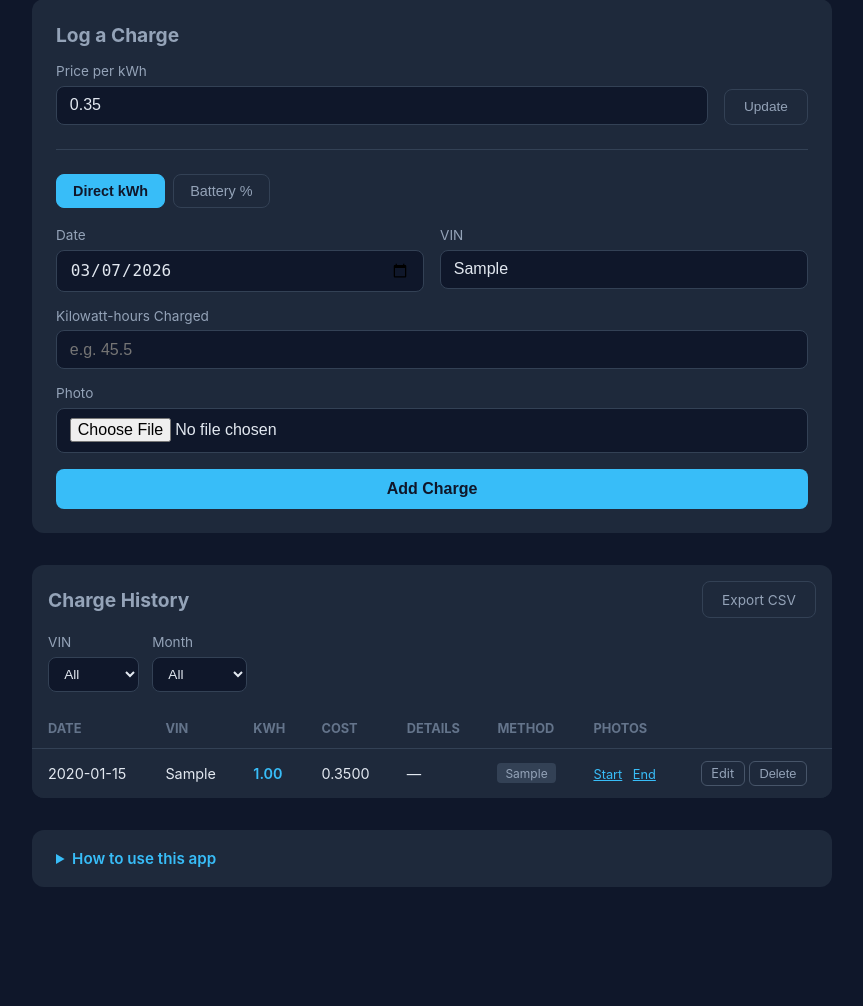
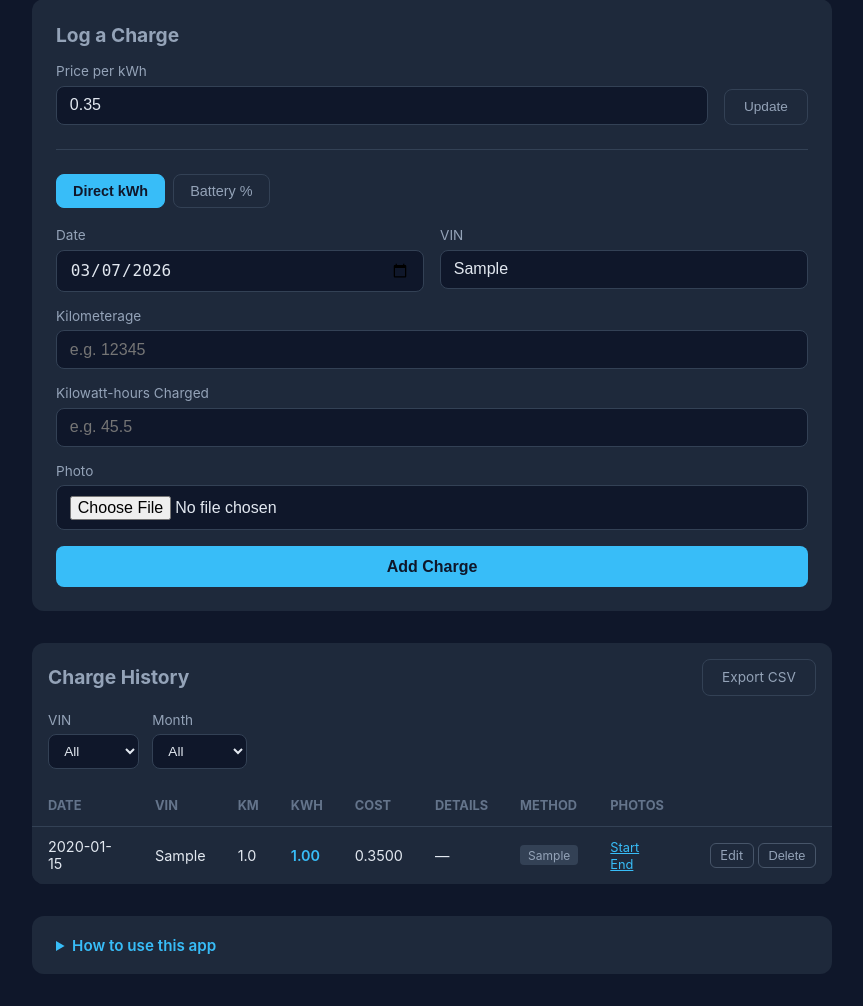
Before and after one commit to ilaysatt/charging-app, a Flask app: page / in a window 1280 px wide. Shown: the part 220-1226 px from the top of the page, without its empty margins (208-1071 px from the left). Before the commit the page ends 1107 px from the top, so only its background shows below. Run offline with Flask 3, Linux system fonts and the light colour scheme; data comes from the database, SQL or seed files in the repository; tables that the repository leaves empty hold one stand-in row (values such as "Sample post").

Commit message:
Add kilometerage field to charge entries
Co-Authored-By: Claude Opus 4.6 <noreply@anthropic.com>

```diff
--- a/app.py
+++ b/app.py
@@ -41,9 +41,9 @@ def init_db():
         )
     """)
     # Add columns to existing databases
-    for col, default in [("vin", "''"), ("photo_start", "''"), ("photo_end", "''")]:
+    for col, col_type, default in [("vin", "TEXT NOT NULL", "''"), ("photo_start", "TEXT NOT NULL", "''"), ("photo_end", "TEXT NOT NULL", "''"), ("km", "REAL", "NULL")]:
         try:
-            conn.execute("ALTER TABLE charges ADD COLUMN %s TEXT NOT NULL DEFAULT %s" % (col, default))
+            conn.execute("ALTER TABLE charges ADD COLUMN %s %s DEFAULT %s" % (col, col_type, default))
         except sqlite3.OperationalError:
             pass
     # Default kWh per percent - user can change in settings
@@ -188,6 +188,8 @@ def add_charge():
         return redirect(url_for("index"))
 
     vin = (request.form.get("vin") or "").strip().upper()
+    km_val = request.form.get("km") or None
+    km = float(km_val) if km_val else None
     if input_method == "percentage":
         photo_start = save_photo(request.files.get("photo_start_pct"))
     else:
@@ -196,9 +198,9 @@ def add_charge():
 
     conn = get_db()
     conn.execute(
-        """INSERT INTO charges (date, kwh, start_pct, end_pct, input_method, vin, photo_start, photo_end)
-           VALUES (?, ?, ?, ?, ?, ?, ?, ?)""",
-        (date_str, kwh, start_pct, end_pct, input_method, vin, photo_start, photo_end),
+        """INSERT INTO charges (date, kwh, start_pct, end_pct, input_method, vin, photo_start, photo_end, km)
+           VALUES (?, ?, ?, ?, ?, ?, ?, ?, ?)""",
+        (date_str, kwh, start_pct, end_pct, input_method, vin, photo_start, photo_end, km),
     )
     conn.commit()
     conn.close()
@@ -245,10 +247,13 @@ def edit_charge(charge_id):
             kwh_per_pct = float(request.form.get("kwh_per_pct") or get_kwh_per_pct())
             kwh = round((end_pct - start_pct) * kwh_per_pct, 2)
 
+        km_val = request.form.get("km") or None
+        km = float(km_val) if km_val else None
+
         conn.execute(
             """UPDATE charges SET date=?, kwh=?, start_pct=?, end_pct=?, input_method=?,
-               vin=?, photo_start=?, photo_end=? WHERE id=?""",
-            (date_str, kwh, start_pct, end_pct, input_method, vin, photo_start, photo_end, charge_id),
+               vin=?, photo_start=?, photo_end=?, km=? WHERE id=?""",
+            (date_str, kwh, start_pct, end_pct, input_method, vin, photo_start, photo_end, km, charge_id),
         )
         conn.commit()
         conn.close()
@@ -305,13 +310,14 @@ def export_csv():
 
     output = io.StringIO()
     writer = csv.writer(output)
-    writer.writerow(["Date", "VIN", "kWh", "Cost", "Start %", "End %", "Input Method"])
+    writer.writerow(["Date", "VIN", "kWh", "Cost", "km", "Start %", "End %", "Input Method"])
     for c in charges:
         writer.writerow([
             c["date"],
             c["vin"],
             c["kwh"],
             round(c["kwh"] * price_per_kwh, 4),
+            c["km"] if c["km"] is not None else "",
             c["start_pct"] if c["start_pct"] is not None else "",
             c["end_pct"] if c["end_pct"] is not None else "",
             c["input_method"],
@@ -399,12 +405,13 @@ def report_pdf():
     # Data table header
     pdf.set_font("Helvetica", "B", 10)
     pdf.cell(10, 8, "#", border=1, align="C")
-    pdf.cell(28, 8, "Date", border=1)
-    pdf.cell(30, 8, "kWh", border=1, align="C")
-    pdf.cell(30, 8, "Cost", border=1, align="C")
-    pdf.cell(22, 8, "Start %", border=1, align="C")
-    pdf.cell(22, 8, "End %", border=1, align="C")
-    pdf.cell(28, 8, "Method", border=1, align="C")
+    pdf.cell(24, 8, "Date", border=1)
+    pdf.cell(22, 8, "km", border=1, align="C")
+    pdf.cell(24, 8, "kWh", border=1, align="C")
+    pdf.cell(28, 8, "Cost", border=1, align="C")
+    pdf.cell(20, 8, "Start %", border=1, align="C")
+    pdf.cell(20, 8, "End %", border=1, align="C")
+    pdf.cell(22, 8, "Method", border=1, align="C")
     pdf.ln()
 
     # Create internal links for each row
@@ -430,21 +437,23 @@ def report_pdf():
             pdf.set_text_color(0, 0, 0)
         else:
             pdf.cell(10, 8, str(i), border=1, align="C")
-        pdf.cell(28, 8, c["date"][:10], border=1)
-        pdf.cell(30, 8, "%.2f" % c["kwh"], border=1, align="C")
-        pdf.cell(30, 8, "%.4f" % cost, border=1, align="C")
-        pdf.cell(22, 8, "%.0f" % c["start_pct"] if c["start_pct"] is not None else "-", border=1, align="C")
-        pdf.cell(22, 8, "%.0f" % c["end_pct"] if c["end_pct"] is not None else "-", border=1, align="C")
-        pdf.cell(28, 8, c["input_method"], border=1, align="C")
+        pdf.cell(24, 8, c["date"][:10], border=1)
+        pdf.cell(22, 8, "%.1f" % c["km"] if c["km"] is not None else "-", border=1, align="C")
+        pdf.cell(24, 8, "%.2f" % c["kwh"], border=1, align="C")
+        pdf.cell(28, 8, "%.4f" % cost, border=1, align="C")
+        pdf.cell(20, 8, "%.0f" % c["start_pct"] if c["start_pct"] is not None else "-", border=1, align="C")
+        pdf.cell(20, 8, "%.0f" % c["end_pct"] if c["end_pct"] is not None else "-", border=1, align="C")
+        pdf.cell(22, 8, c["input_method"], border=1, align="C")
         pdf.ln()
 
     # Totals row
     pdf.set_font("Helvetica", "B", 10)
     pdf.cell(10, 8, "", border=1)
-    pdf.cell(28, 8, "TOTAL", border=1)
-    pdf.cell(30, 8, "%.2f" % total_kwh, border=1, align="C")
-    pdf.cell(30, 8, "%.4f" % total_cost, border=1, align="C")
-    pdf.cell(72, 8, "", border=1)
+    pdf.cell(24, 8, "TOTAL", border=1)
+    pdf.cell(22, 8, "", border=1)
+    pdf.cell(24, 8, "%.2f" % total_kwh, border=1, align="C")
+    pdf.cell(28, 8, "%.4f" % total_cost, border=1, align="C")
+    pdf.cell(62, 8, "", border=1)
 
     # Photos table
     photos_exist = any(c["photo_start"] or c["photo_end"] for c in charges)
--- a/templates/edit.html
+++ b/templates/edit.html
@@ -96,6 +96,11 @@
             </div>
 
             <div class="form-group">
+                <label>Kilometerage</label>
+                <input type="number" name="km" step="0.1" min="0" value="{{ '%.1f'|format(charge.km) if charge.km is not none else '' }}">
+            </div>
+
+            <div class="form-group">
                 <label>Input Method</label>
                 <select name="input_method" id="edit-method" onchange="toggleMethod()">
                     <option value="kwh" {{ 'selected' if charge.input_method == 'kwh' }}>Direct kWh</option>
--- a/templates/index.html
+++ b/templates/index.html
@@ -267,6 +267,11 @@
                 </div>
             </div>
 
+            <div class="form-group">
+                <label>Kilometerage</label>
+                <input type="number" name="km" step="0.1" min="0" placeholder="e.g. 12345">
+            </div>
+
             <!-- kWh input -->
             <div id="kwh-fields">
                 <div class="form-group">
@@ -351,6 +356,7 @@
                 <tr>
                     <th>Date</th>
                     <th>VIN</th>
+                    <th>km</th>
                     <th>kWh</th>
                     <th>Cost</th>
                     <th>Details</th>
@@ -364,6 +370,7 @@
                 <tr>
                     <td>{{ c.date[:10] }}</td>
                     <td>{{ c.vin or '—' }}</td>
+                    <td>{{ "%.1f"|format(c.km) if c.km else '—' }}</td>
                     <td class="kwh-cell">{{ "%.2f"|format(c.kwh) }}</td>
                     <td>{{ "%.4f"|format(c.kwh * price_per_kwh) }}</td>
                     <td>
```
